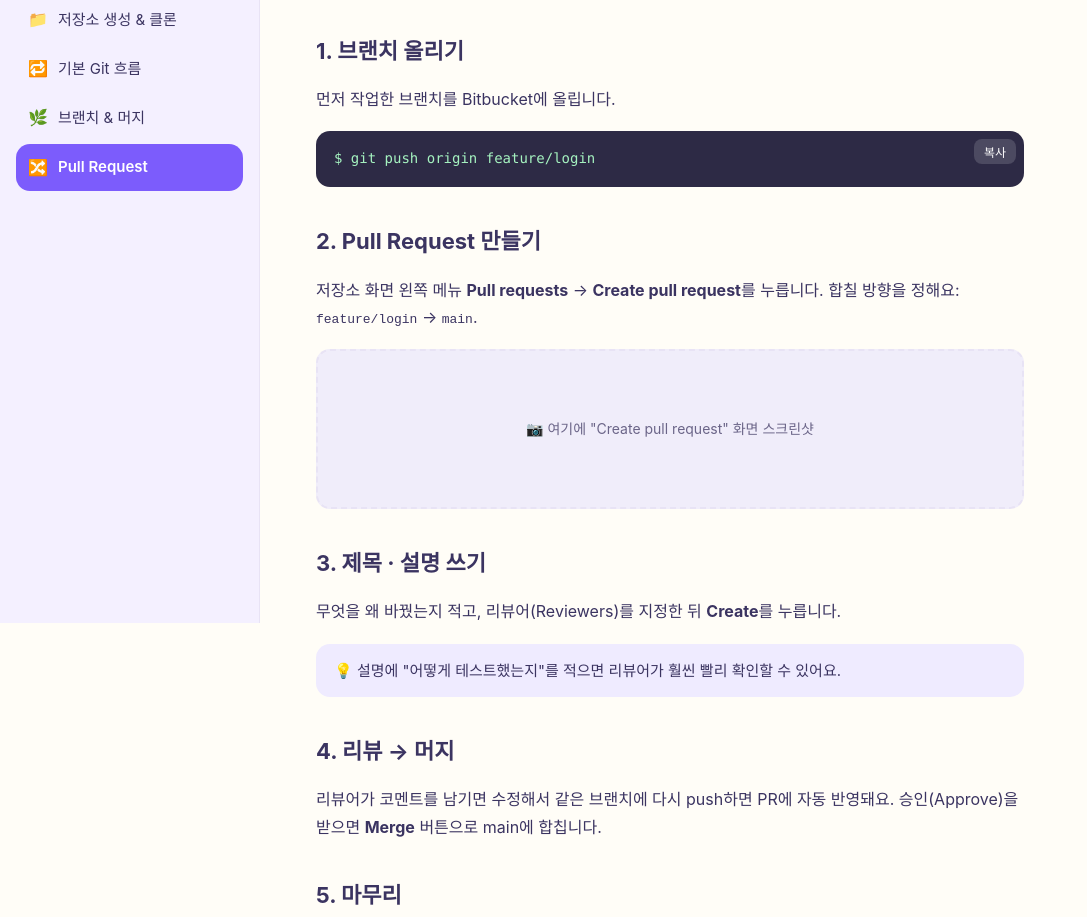
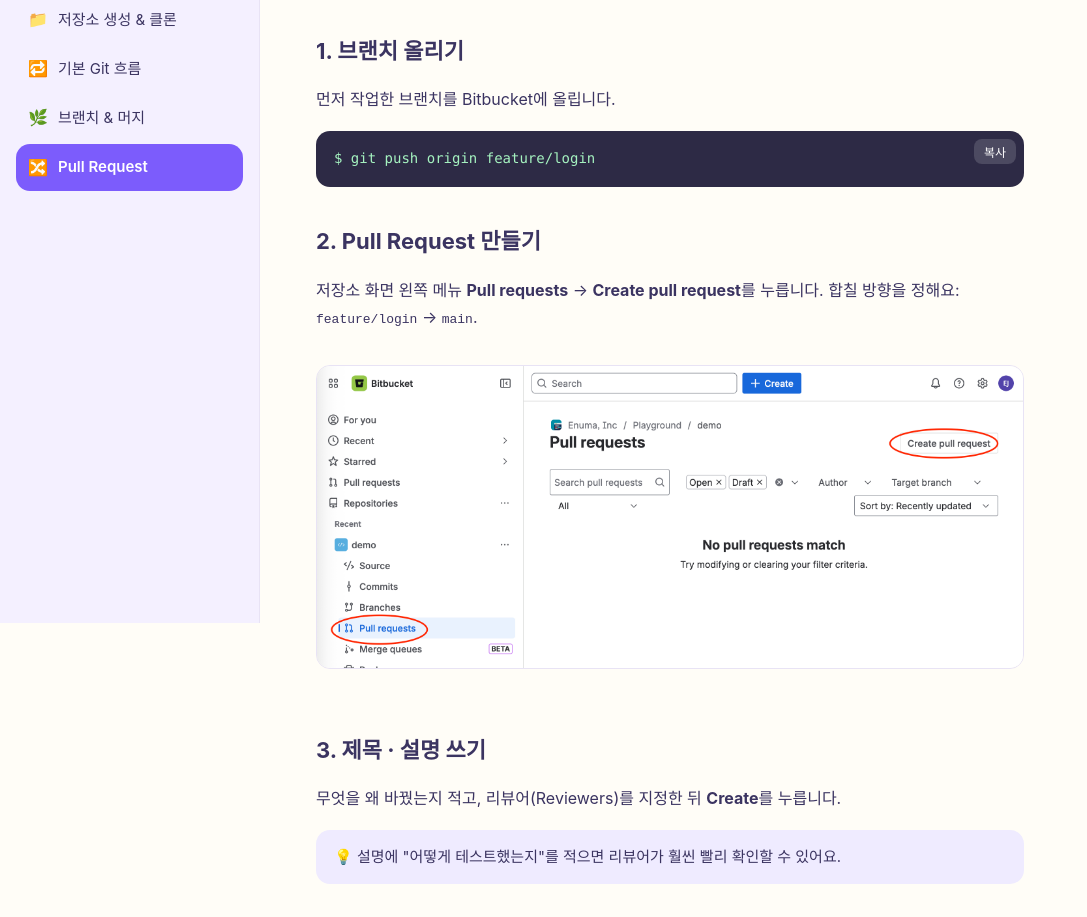
Before and after one commit to ej-enuma/bitbucket-guide, a website: page pull-request.html in a window 1280 px wide. Shown: the part 177-1094 px from the top of the page, without its empty margins (0-1087 px from the left). Drawn offline with Linux system fonts and the light colour scheme.

Commit message:
create pr screenshot added

```diff
--- a/pull-request.html
+++ b/pull-request.html
@@ -23,7 +23,7 @@
 
       <h2>2. Pull Request 만들기</h2>
       <p>저장소 화면 왼쪽 메뉴 <strong>Pull requests</strong> → <strong>Create pull request</strong>를 누릅니다. 합칠 방향을 정해요: <code>feature/login</code> → <code>main</code>.</p>
-      <div class="shot-placeholder">📷 여기에 "Create pull request" 화면 스크린샷</div>
+      <img class="shot" src="assets/img/create_pr.png" alt="Create pull request">
 
       <h2>3. 제목 · 설명 쓰기</h2>
       <p>무엇을 왜 바꿨는지 적고, 리뷰어(Reviewers)를 지정한 뒤 <strong>Create</strong>를 누릅니다.</p>
```
Also changed, not shown: assets/img/create_pr.png (added).
